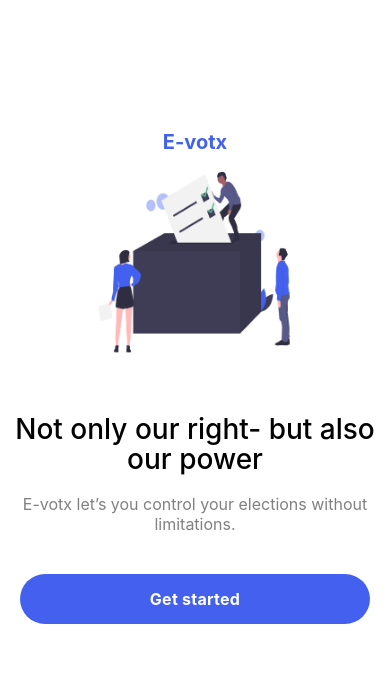
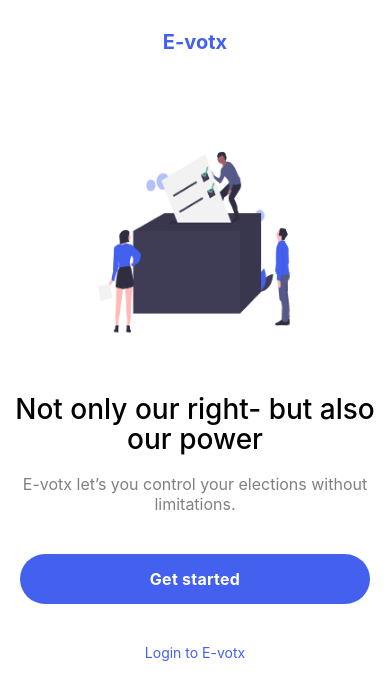
Before and after one commit to Best-Verie/e-votx--mobile, a React Native app: screen /home in a window 390 px wide. Shown: the top 700 px of the page. Built offline with nearby package versions, Linux system fonts and the light colour scheme.

Commit message:
feat: home navigation

```diff
--- a/navigator/navigator.js
+++ b/navigator/navigator.js
@@ -5,12 +5,13 @@ import {
   CardStyleInterpolators,
 } from "@react-navigation/stack";
 import { createBottomTabNavigator } from "@react-navigation/bottom-tabs";
+import { AntDesign, MaterialCommunityIcons } from "@expo/vector-icons";
+import { View, Text, TouchableOpacity } from "react-native";
 
 import LoginScreen from "../screen/loginScreen";
 import HomeScreen from "../screen/homeScreen";
-import { AntDesign, MaterialCommunityIcons } from "@expo/vector-icons";
+import SignUpScreen from "../screen/signUpScreen";
 
-import { View, Text, TouchableOpacity } from "react-native";
 export default function Navigator() {
   if (useContext(AuthContext).isLogggedIn) {
     return <AppNavigator />;
@@ -33,6 +34,7 @@ function AuthNavigator() {
     >
       <stack.Screen name="home" component={HomeScreen} />
       <stack.Screen name="login" component={LoginScreen} />
+      <stack.Screen name="signup" component={SignUpScreen} />
     </stack.Navigator>
   );
 }
--- a/screen/homeScreen.jsx
+++ b/screen/homeScreen.jsx
@@ -1,7 +1,9 @@
 import { StyleSheet, View, Text, Image, Pressable } from "react-native";
+import { TouchableWithoutFeedback } from "react-native-gesture-handler";
 import SubmitButton from "../components/SubmitButton";
 
-export default function HomeScreen() {
+export default function HomeScreen(props) {
+  const { navigation } = props;
   return (
     <View style={styles.container}>
       <Text style={styles.slogan}>E-votx</Text>
@@ -23,10 +25,16 @@ export default function HomeScreen() {
         <View style={styles.getStarted}>
           <SubmitButton
             title="Get started"
-            onPress={() => console.log("hey")}
+            onPress={() => navigation.navigate("signup")}
           />
         </View>
       </Pressable>
+
+      <TouchableWithoutFeedback onPress={() => navigation.navigate("login")}>
+        <View style={styles.bottomContent}>
+          <Text style={styles.bottomText}>Login to E-votx</Text>
+        </View>
+      </TouchableWithoutFeedback>
     </View>
   );
 }
@@ -42,7 +50,8 @@ const styles = StyleSheet.create({
     fontSize: 20,
     fontWeight: "bold",
     color: "#4361EE",
-    marginTop: 130,
+    marginTop: 30,
+    marginBottom: 80,
     textAlign: "center",
   },
   imgContainer: {
@@ -73,4 +82,15 @@ const styles = StyleSheet.create({
   getStarted: {
     marginTop: 40,
   },
+  bottomContent: {
+    marginTop: 20,
+    alignItems: "center",
+    justifyContent: "flex-end",
+  },
+  bottomText: {
+    marginTop: 20,
+    fontSize: 14,
+    color: "#4361EE",
+    textDecorationStyle: "solid",
+  },
 });
--- /dev/null
+++ b/screen/signUpScreen.jsx
@@ -0,0 +1,9 @@
+import { View, Text } from "react-native";
+
+export default function SignUpScreen() {
+  return (
+    <View>
+      <Text>Hey</Text>
+    </View>
+  );
+}
```
